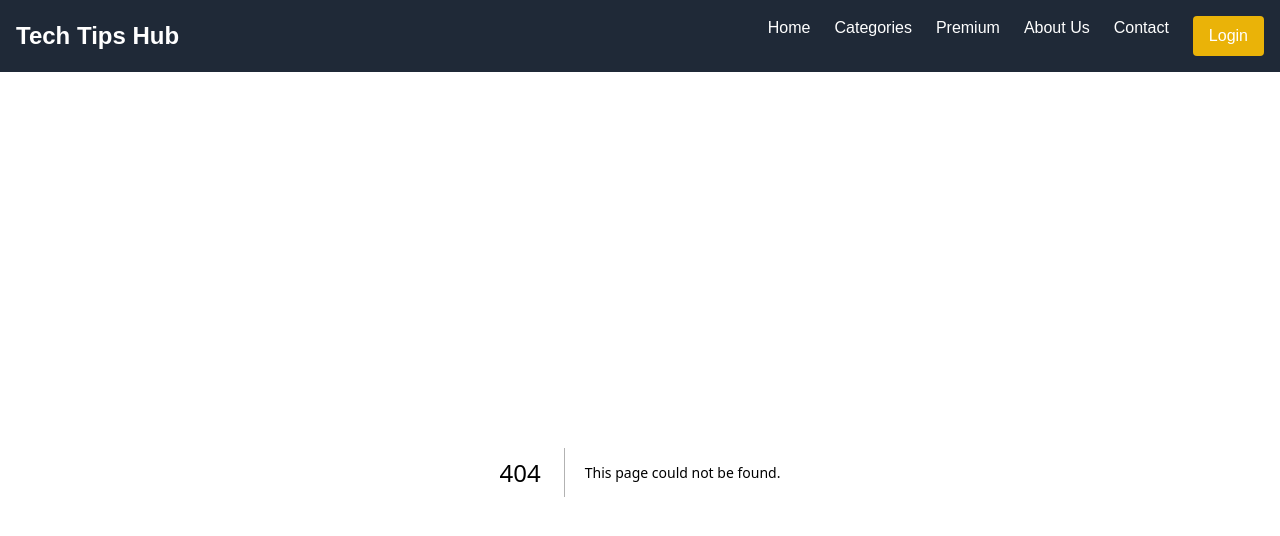
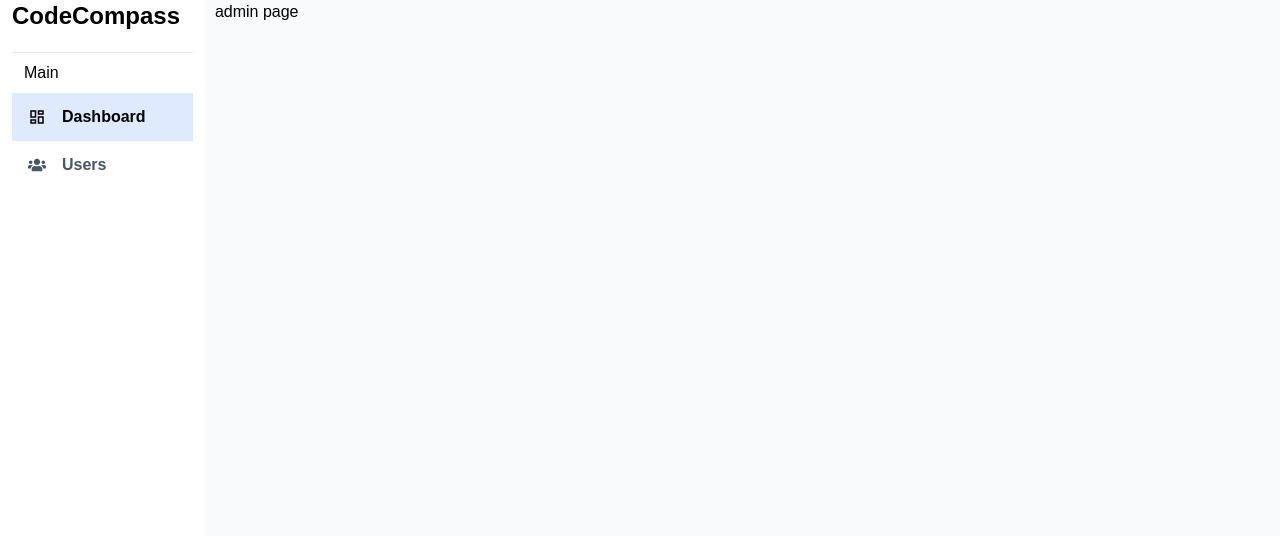
Before and after one commit to jakariamasum/CodeCompass-Client, a Next.js app: page /admin in a window 1280 px wide. Before the commit this address had no page. Shown: the top 536 px of the page. Built offline with nearby package versions, Linux system fonts and the light colour scheme.

Commit message:
feat: admin layout

```diff
--- /dev/null
+++ b/src/app/(admin)/admin/page.tsx
@@ -0,0 +1,7 @@
+import React from "react";
+
+const paeg = () => {
+  return <div>admin page</div>;
+};
+
+export default paeg;
--- /dev/null
+++ b/src/app/(admin)/layout.tsx
@@ -0,0 +1,19 @@
+import AdminSidebar from "@/components/ui/admin/sidebar/AdminSidebar";
+import React, { ReactNode } from "react";
+
+const AdminDashboard = ({ children }: { children: ReactNode }) => {
+  return (
+    <div className="flex justify-between xl:gap-3 bg-slate-50 text-black">
+      <div className="lg:w-[20%] xl:w-[16%]">
+        <AdminSidebar />
+      </div>
+      <div className="min-h-screen w-full lg:w-[79.5%] xl:w-[84%]">
+        <div className="min-h-[calc(100%-120px)] flex flex-col justify-between">
+          {children}
+        </div>
+      </div>
+    </div>
+  );
+};
+
+export default AdminDashboard;
--- a/src/app/(root)/layout.tsx
+++ b/src/app/(root)/layout.tsx
@@ -1,7 +1,14 @@
+import Header from "@/components/ui/Header";
 import { ReactNode } from "react";
 
 const Layout = ({ children }: { children: ReactNode }) => {
-  return <div>{children}</div>;
+  return (
+    <div>
+      <Header />
+
+      {children}
+    </div>
+  );
 };
 
 export default Layout;
--- a/src/app/layout.tsx
+++ b/src/app/layout.tsx
@@ -1,7 +1,6 @@
 import type { Metadata } from "next";
 import localFont from "next/font/local";
 import "./globals.css";
-import Header from "@/components/ui/Header";
 
 const geistSans = localFont({
   src: "./fonts/GeistVF.woff",
@@ -29,7 +28,6 @@ export default function RootLayout({
       <body
         className={`${geistSans.variable} ${geistMono.variable} antialiased`}
       >
-        <Header />
         {children}
       </body>
     </html>
--- /dev/null
+++ b/src/components/ui/admin/sidebar/AdminSidebar.tsx
@@ -0,0 +1,102 @@
+"use client";
+import { useEffect, useRef, useState } from "react";
+import Link from "next/link";
+import { IoIosCloseCircle } from "react-icons/io";
+import { MdOutlineDashboard } from "react-icons/md";
+import styles from "./Style.module.css";
+import { usePathname } from "next/navigation";
+import { FaBars, FaUsers } from "react-icons/fa";
+
+const AdminSidebar: React.FC = () => {
+  const [isSidebarOpen, setIsSidebarOpen] = useState(false);
+  const navbarRef = useRef<HTMLDivElement | null>(null);
+  const pathname = usePathname();
+  console.log(pathname);
+
+  const toggleSidebar = () => {
+    setIsSidebarOpen((prev) => !prev);
+  };
+  // Close the sidebar when clicking outside of it
+  const handleClickOutside = (event: MouseEvent) => {
+    if (
+      navbarRef.current &&
+      !navbarRef.current.contains(event.target as Node)
+    ) {
+      closeSidebar();
+    }
+  };
+
+  const closeSidebar = () => {
+    setIsSidebarOpen(false);
+  };
+
+  useEffect(() => {
+    document.addEventListener("mousedown", handleClickOutside);
+    return () => {
+      document.removeEventListener("mousedown", handleClickOutside);
+    };
+  }, []);
+
+  return (
+    <>
+      <button
+        className="lg:hidden fixed top-4 left-4 z-50 text-black"
+        onClick={toggleSidebar}
+      >
+        <FaBars className="text-3xl" />
+      </button>
+      <nav
+        className={`${styles.sidebar} ${
+          isSidebarOpen ? styles.sidebarShow : ""
+        }`}
+        ref={navbarRef}
+      >
+        <div className="px-3 text-black">
+          {/* Sidebar top area */}
+          <div className="flex justify-between pb-5 border-b">
+            {/* Main logo */}
+            <span className="font-bold text-2xl">CodeCompass</span>
+
+            {/* Close button for mobile view */}
+            <button onClick={closeSidebar} className="text-black lg:hidden">
+              <IoIosCloseCircle className="text-3xl" />
+            </button>
+          </div>
+
+          {/* Sidebar Links */}
+          <p className="px-3 my-2">Main</p>
+          <div>
+            <Link
+              href="/admin"
+              passHref
+              className={`flex items-center py-3 px-4 font-semibold ${
+                pathname === "/admin"
+                  ? "bg-[#dfeaff]"
+                  : "text-gray-600 hover:bg-[#f5f8fe]"
+              }`}
+            >
+              <MdOutlineDashboard size={18} />
+              <span className="ml-4">Dashboard</span>
+            </Link>
+          </div>
+          <div>
+            <Link
+              href="/admin/users"
+              passHref
+              className={`flex items-center py-3 px-4 font-semibold ${
+                pathname === "/admin/users"
+                  ? "bg-[#dfeaff]"
+                  : "text-gray-600 hover:bg-[#f5f8fe]"
+              }`}
+            >
+              <FaUsers size={18} />
+              <span className="ml-4">Users</span>
+            </Link>
+          </div>
+        </div>
+      </nav>
+    </>
+  );
+};
+
+export default AdminSidebar;
--- /dev/null
+++ b/src/components/ui/admin/sidebar/Style.module.css
@@ -0,0 +1,47 @@
+.sidebar {
+  position: fixed;
+  left: 0;
+  top: 0;
+  width: 16%;
+  height: 100%;
+  background-color: white;
+  z-index: 50;
+  transition: all 300ms ease-in-out;
+  overflow-y: scroll;
+}
+
+.sidebar::-webkit-scrollbar {
+  width: 6px;
+}
+
+.sidebar::-webkit-scrollbar-track {
+  background-color: white;
+}
+
+.sidebar::-webkit-scrollbar-thumb {
+  border-radius: 100vh !important;
+  background-color: #dce7fc;
+  outline: 1px solid rgba(0, 0, 0, 0.02);
+  outline-offset: -1px;
+  border-radius: 100%;
+}
+
+.sidebar.sidebar-show {
+  @media (max-width: 768px) {
+    transform: translateX(0);
+  }
+}
+
+@media (max-width: 1200px) {
+  .sidebar {
+    width: 20%;
+    /* padding: 20px 6px; */
+  }
+}
+
+@media (max-width: 768px) {
+  .sidebar {
+    width: 250px;
+    transform: translateX(-100%);
+  }
+}
```
